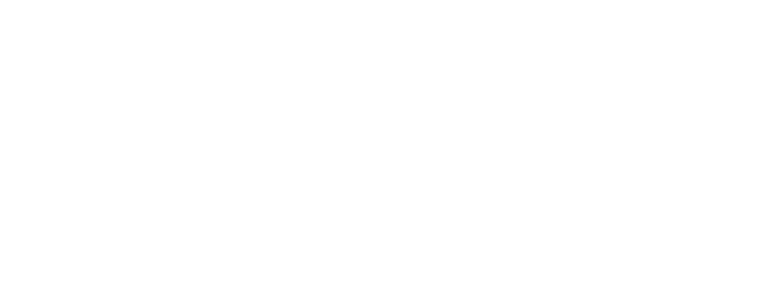
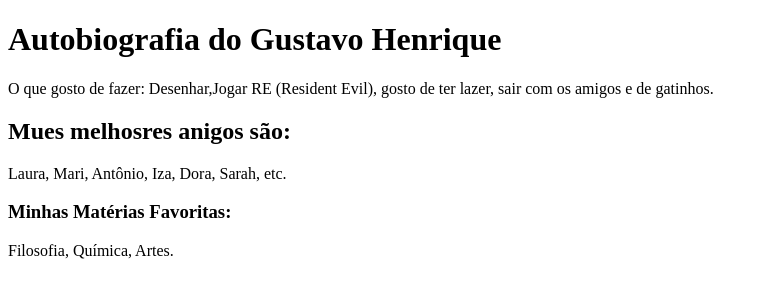
Before and after one commit to vieiragustavo25-oss/miaw-miaw-miaw, a plain HTML site: page index.html in a window 1280 px wide. Shown: the whole page, without its empty margins (0-768 px from the left). Drawn offline with Linux system fonts and the light colour scheme.

Commit message:
Títulos

```diff
--- a/index.html
+++ b/index.html
@@ -3,9 +3,16 @@
 <head>
     <meta charset="UTF-8">
     <meta name="viewport" content="width=device-width, initial-scale=1.0">
-    <title>Document</title>
+    <title>Sobre mim</title>
 </head>
 <body>
 
+<h1>Autobiografia do Gustavo Henrique</h1>
+<p>O que gosto de fazer: Desenhar,Jogar RE (Resident Evil), gosto de ter lazer, sair com os amigos e de gatinhos.</p>
+<h2>Mues melhosres anigos são:</h2>
+  <p>Laura, Mari, Antônio, Iza, Dora, Sarah, etc.</p>
+  <h3>Minhas Matérias Favoritas:</h3>
+  <p>Filosofia, Química, Artes.</p>
+
 </body>
 </html>
```
Also changed, not shown: style.css (added).
